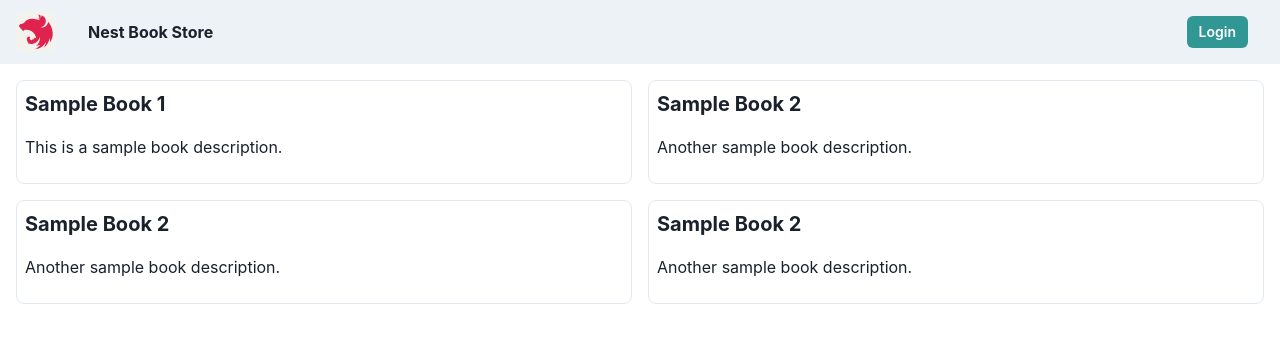
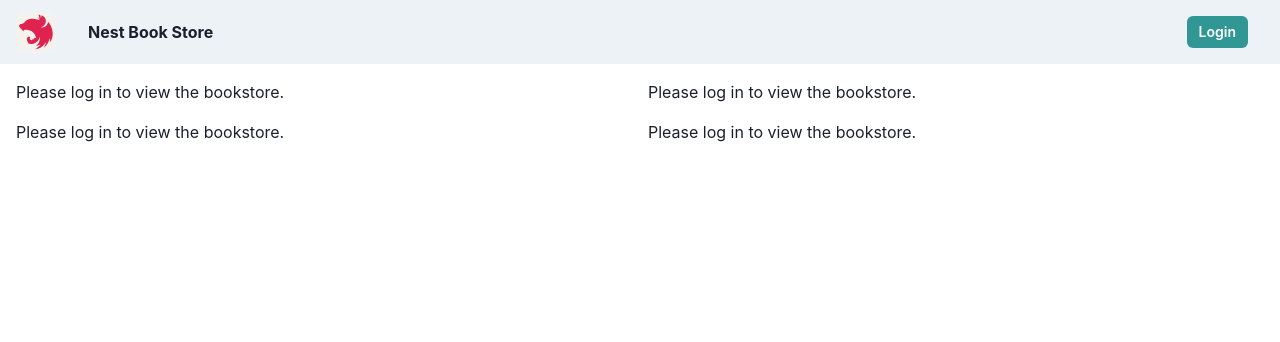
Before and after one commit to chizobavictory/scrapay-task-frontend, a React (Create React App) app: page / in a window 1280 px wide. Shown: the top 342 px of the page. Built offline with nearby package versions, Linux system fonts and the light colour scheme.

Commit message:
feat(auth): installed auth0 on protected routes

```diff
--- a/src/components/Card.tsx
+++ b/src/components/Card.tsx
@@ -1,10 +1,5 @@
 import React, { useState } from "react";
-import {
-  Text,
-  Button,
-  Flex,
-  Grid,
-} from "@chakra-ui/react";
+import { Text, Button, Flex, Grid } from "@chakra-ui/react";
 import { EditIcon, DeleteIcon } from "@chakra-ui/icons";
 import DeleteBookModal from "./DeleteBookModal";
 import EditBookModal from "./EditBookModal";
@@ -24,6 +19,16 @@ const Card: React.FC<CardProps> = ({ book, onEdit, onDelete }) => {
   const [isEditModalOpen, setEditModalOpen] = useState(false);
   const [isDeleteModalOpen, setDeleteModalOpen] = useState(false);
   const { isAuthenticated } = useAuth0();
+
+
+
+  if (!isAuthenticated) {
+    return (
+      <Text>
+        Please log in to view the bookstore.
+      </Text>
+    );
+  }
 
   const handleEditClick = () => {
     setEditModalOpen(true);
@@ -48,16 +53,12 @@ const Card: React.FC<CardProps> = ({ book, onEdit, onDelete }) => {
       </Text>
       <Text>{book.description}</Text>
       <Flex mt="2">
-      {isAuthenticated && (
-        <>
         <Button onClick={handleEditClick} marginRight="2">
           <EditIcon />
         </Button>
         <Button onClick={handleDeleteClick}>
           <DeleteIcon />
         </Button>
-        </>
-      )}
       </Flex>
 
       {isEditModalOpen && (
```
Lines whose indentation alone changed are shown as unchanged.
